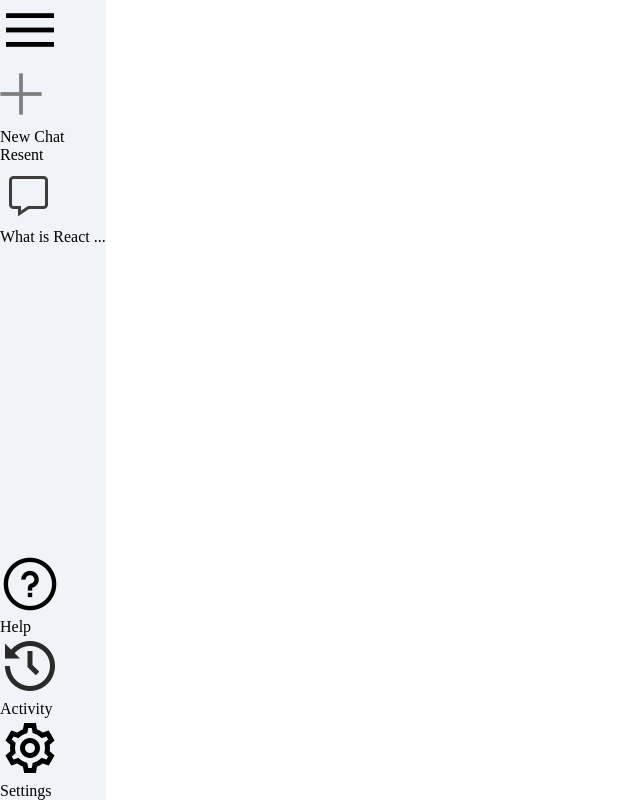
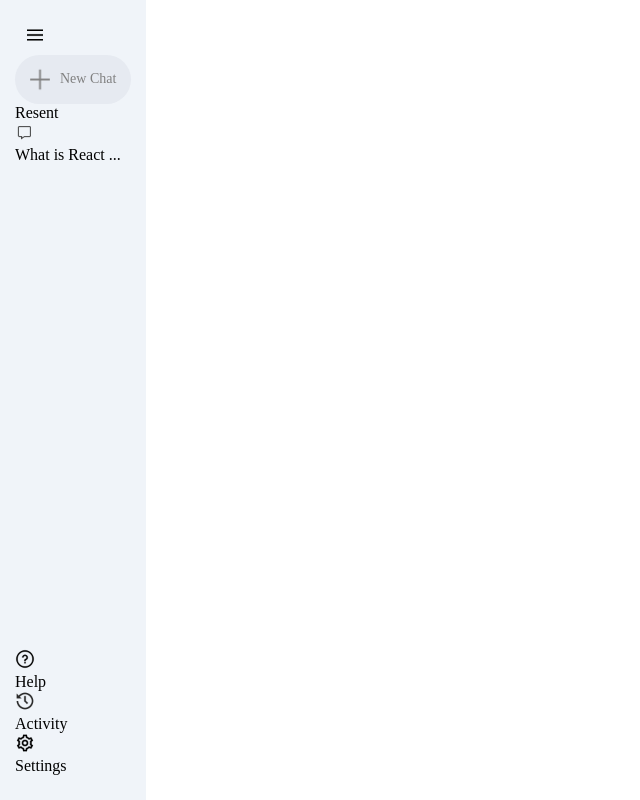
Before and after one commit to tn-deshappriya/Gemini-Clone, a React (Vite) app: page / in a window 1280 px wide. Shown: the whole page, without its empty margins (0-640 px from the left). Built offline with nearby package versions, Linux system fonts and the light colour scheme.

Commit message:
7.Add Css to New Chat and Menu , img.

```diff
--- a/src/components/Sidebar/Sidebar.css
+++ b/src/components/Sidebar/Sidebar.css
@@ -4,4 +4,25 @@
     flex-direction: column;
     justify-content: space-between;
     background-color: #f0f4f9;
+    padding: 25px 15px;
 }
+.sidebar img{
+    width: 20px;
+}
+.sidebar .menu{
+    display: block;
+    margin-left: 10px;
+    cursor: pointer;
+}
+.sidebar .new-chat{
+    margin-top: 10px;
+    display: inline-flex;
+    align-items: center;
+    gap: 10px;
+    padding: 10px 15px;
+    background-color: #e6eaf1;
+    border-radius: 50px;
+    font-size: 14px;
+    color: grey;
+    cursor: pointer;
+}
```
